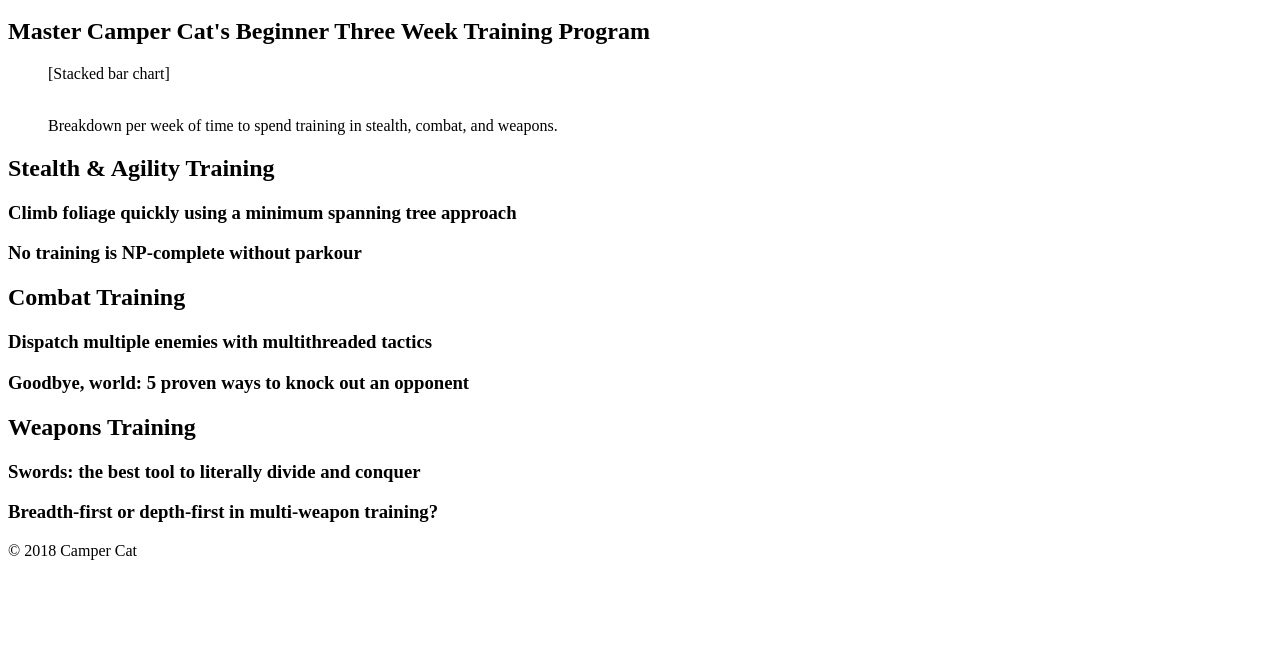
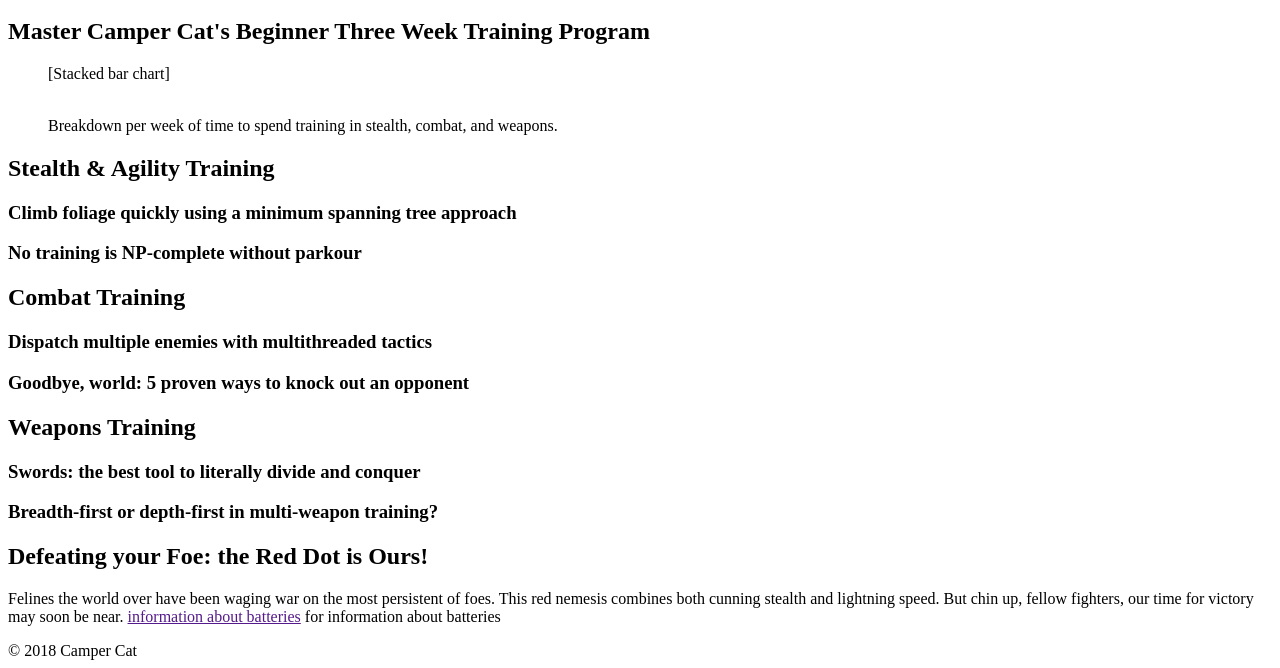
Before and after one commit to ValentinaPol/Legacy_Responsive_Web_Design, a plain HTML site: page index4.html in a window 1280 px wide. Shown: the part 136-804 px from the top of the page. Drawn offline with Linux system fonts and the light colour scheme.

```diff
--- a/index4.html
+++ b/index4.html
@@ -86,6 +86,10 @@
       <article><h3>Swords: the best tool to literally divide and conquer</h3></article>
       <article><h3>Breadth-first or depth-first in multi-weapon training?</h3></article>
     </section>
+    <article>
+        <h2>Defeating your Foe: the Red Dot is Ours!</h2>
+        <p>Felines the world over have been waging war on the most persistent of foes. This red nemesis combines both cunning stealth and lightning speed. But chin up, fellow fighters, our time for victory may soon be near. <a href="">information about batteries</a> for information about batteries</p>
+    </article>
     <footer>&copy; 2018 Camper Cat</footer>
 </body>
 </html>
```
